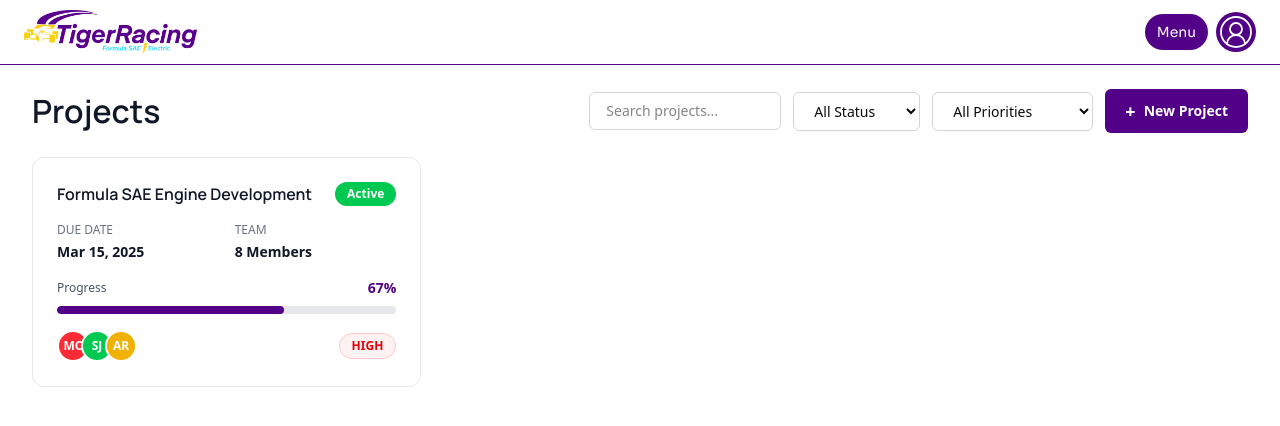
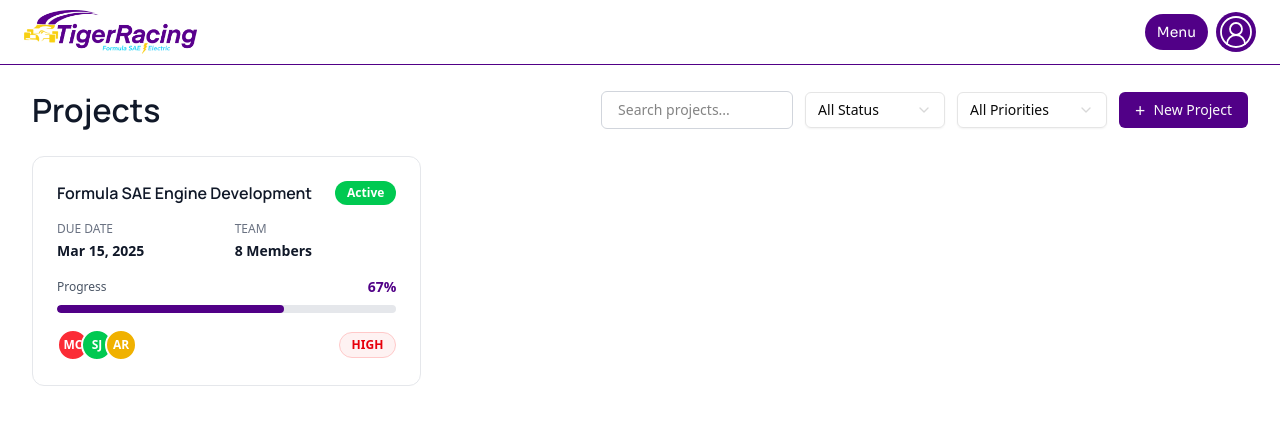
Before and after one commit to LSUTigerRacing/TigerRacing_MemberPortal, a React app in the folder frontend/: page /adminprojects in a window 1280 px wide. Shown: the top 426 px of the page. Built offline with nearby package versions, Linux system fonts and the light colour scheme; the HTML template or start-up script is replaced by a standard one.

Commit message:
Updated buttons to shadcn UI

```diff
--- a/frontend/src/pages/admin-dashboard.tsx
+++ b/frontend/src/pages/admin-dashboard.tsx
@@ -1,5 +1,13 @@
 import { Navbar06 } from "@/components/ui/NavBar/shadcn-io/navbar-06";
 import { ProjectCard } from "@/components/projectcard";
+import { Button } from "@/components/ui/button";
+import {
+    Select,
+    SelectContent,
+    SelectItem,
+    SelectTrigger,
+    SelectValue
+} from "@/components/ui/select";
 
 export const AdminDashboard = () => {
     return (
@@ -23,29 +31,39 @@ export const AdminDashboard = () => {
                             />
 
                             {/* Status filter */}
-                            <select className="px-4 py-2 border border-gray-300 rounded-md text-sm bg-white cursor-pointer focus:outline-none">
-                                <option>All Status</option>
-                                <option>Active</option>
-                                <option>Planning</option>
-                                <option>Completed</option>
-                                <option>On Hold</option>
-                            </select>
+                            <Select defaultValue="all-status">
+                                <SelectTrigger className="w-[140px]">
+                                    <SelectValue placeholder="All Status" />
+                                </SelectTrigger>
+                                <SelectContent>
+                                    <SelectItem value="all-status">All Status</SelectItem>
+                                    <SelectItem value="active">Active</SelectItem>
+                                    <SelectItem value="planning">Planning</SelectItem>
+                                    <SelectItem value="completed">Completed</SelectItem>
+                                    <SelectItem value="on-hold">On Hold</SelectItem>
+                                </SelectContent>
+                            </Select>
 
                             {/* Priority filter */}
-                            <select className="px-4 py-2 border border-gray-300 rounded-md text-sm bg-white cursor-pointer focus:outline-none">
-                                <option>All Priorities</option>
-                                <option>High Priority</option>
-                                <option>Medium Priority</option>
-                                <option>Low Priority</option>
-                            </select>
+                            <Select defaultValue="all-priorities">
+                                <SelectTrigger className="w-[150px]">
+                                    <SelectValue placeholder="All Priorities" />
+                                </SelectTrigger>
+                                <SelectContent>
+                                    <SelectItem value="all-priorities">All Priorities</SelectItem>
+                                    <SelectItem value="high">High Priority</SelectItem>
+                                    <SelectItem value="medium">Medium Priority</SelectItem>
+                                    <SelectItem value="low">Low Priority</SelectItem>
+                                </SelectContent>
+                            </Select>
 
                             {/* New project button */}
-                            <button
+                            <Button
                                 style={{ backgroundColor: "#510087" }}
-                                className="text-white px-5 py-2 rounded-md text-sm font-semibold flex items-center gap-2"
+                                className="hover:opacity-90"
                             >
-                                <span className="text-lg">+</span> New Project
-                            </button>
+                                <span className="text-lg leading-none">+</span> New Project
+                            </Button>
                         </div>
                     </div>
 
```
